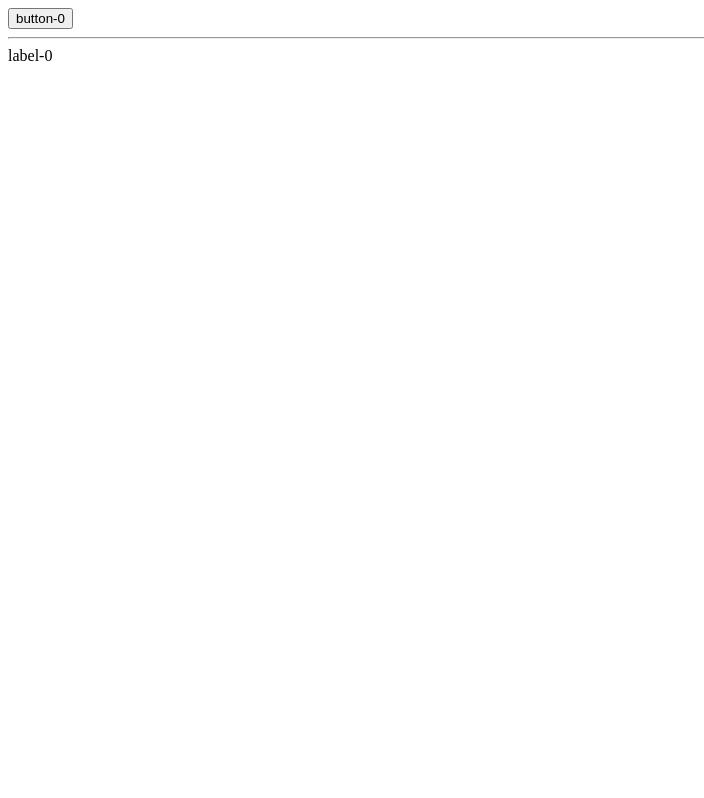
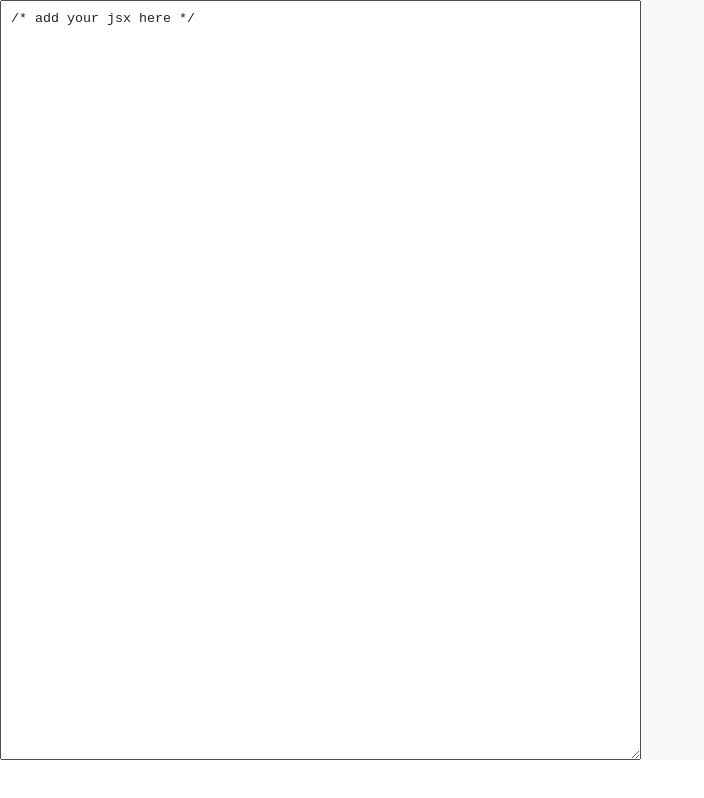
Before and after one commit to klcantrell/kals-frontend-explorations, a React (Create React App) app: page / in a window 1280 px wide. Shown: the whole page, without its empty margins (0-704 px from the left). Built offline with nearby package versions, Linux system fonts and the light colour scheme.

Commit message:
Build a JSX compiler

```diff
--- a/public/index.html
+++ b/public/index.html
@@ -5,6 +5,7 @@
   <meta name="viewport" content="width=device-width, initial-scale=1.0">
   <meta http-equiv="X-UA-Compatible" content="ie=edge">
   <title>Learn React with Joe Maddalone</title>
+  <script src="https://unpkg.com/babel-standalone@6/babel.min.js"></script>
 </head>
 <body>
   <div id="root"></div>
--- /dev/null
+++ b/src/App.css
@@ -0,0 +1,36 @@
+body {
+  margin: 0;
+  padding: 0;
+  font-family: monospace;
+}
+
+header {
+  display: block;
+  height: 5vh;
+  overflow: auto;
+  background-color: pink;
+  color:red;
+  font-size: 28px;
+}
+
+.container {
+  height: 95vh;
+  display: flex;
+}
+
+pre {
+  background: #f8f8f8;
+}
+
+pre, textarea {
+  width: 50%;
+  font-family: monospace;
+  font-style: 28px;
+  margin: 0;
+  padding: 10px;
+  color: #222;
+}
+
+textarea:focus {
+  outline: 0;
+}
--- a/src/App.js
+++ b/src/App.js
@@ -1,52 +1,39 @@
 import React from "react";
+import "./App.css";
 
-const HOC = InnerComponent =>
-  class extends React.Component {
-    state = { count: 0 };
-    update = () => {
-      this.setState({ count: this.state.count + 1 });
-    };
-    componentWillMount() {
-      console.log("will mount");
-    }
-    render() {
-      return (
-        <InnerComponent {...this.props} {...this.state} update={this.update} />
-      );
+class App extends React.Component {
+  state = {
+    input: "/* add your jsx here */",
+    output: "",
+    err: ""
+  };
+
+  update = e => {
+    let code = e.target.value;
+    try {
+      this.setState({
+        output: window.Babel.transform(code, { presets: ["es2015", "react"] })
+          .code,
+        err: ""
+      });
+    } catch (err) {
+      this.setState({
+        err: err.message
+      });
     }
   };
-
-class App extends React.Component {
   render() {
+    const { err, input, output } = this.state;
     return (
       <div>
-        <Button>button</Button>
-        <hr />
-        <LabelHOC>label</LabelHOC>
+        <div className="container">
+          <header>{err}</header>
+          <textarea onChange={this.update} defaultValue={input} />
+          <pre>{output}</pre>
+        </div>
       </div>
     );
   }
 }
 
-const Button = HOC(props => (
-  <button onClick={props.update}>
-    {props.children}-{props.count}
-  </button>
-));
-
-class Label extends React.Component {
-  componentWillMount() {
-    console.log("label will mount");
-  }
-  render() {
-    return (
-      <label onMouseMove={this.props.update}>
-        {this.props.children}-{this.props.count}
-      </label>
-    );
-  }
-}
-
-const LabelHOC = HOC(Label);
-
 export default App;
```
